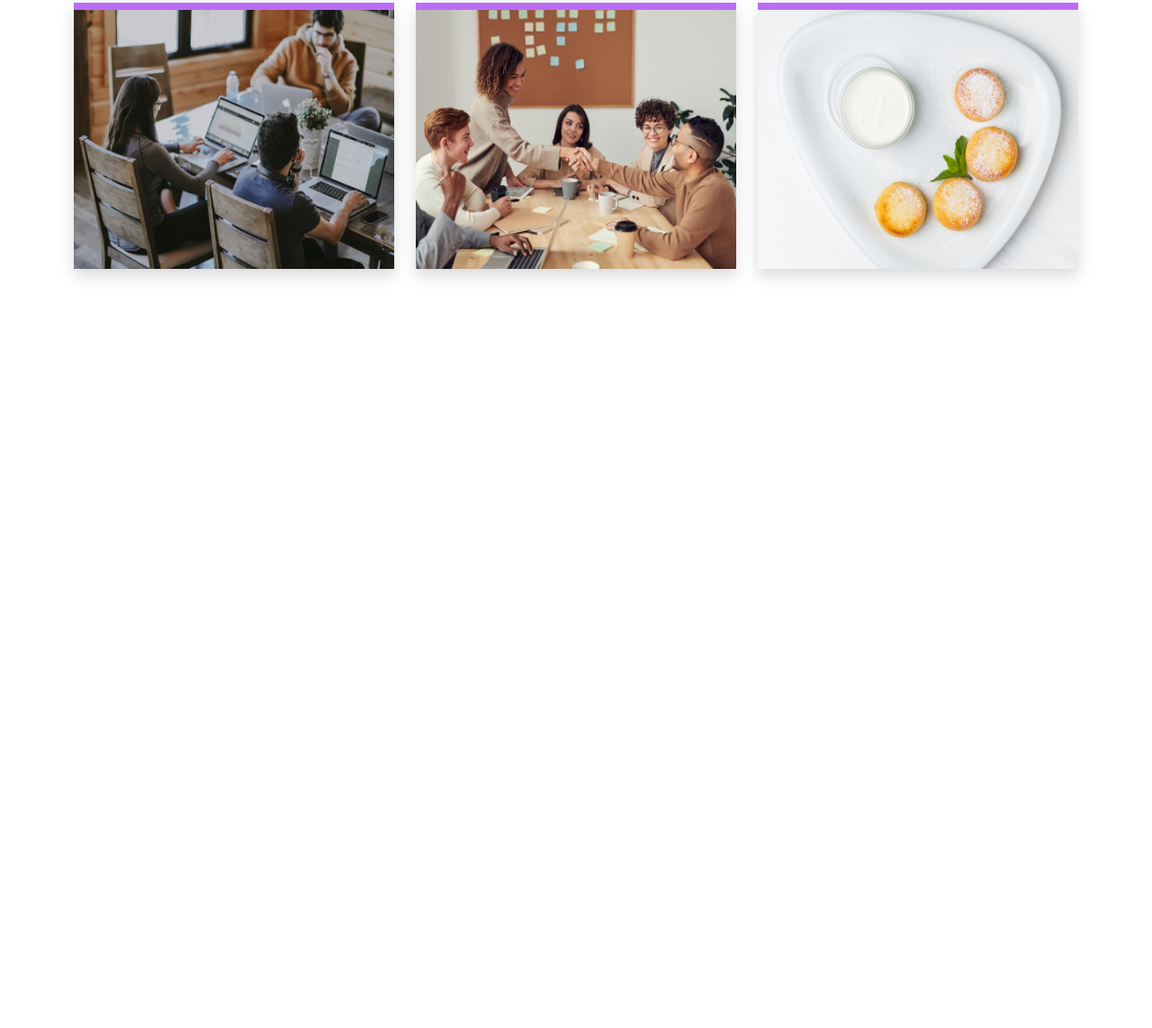
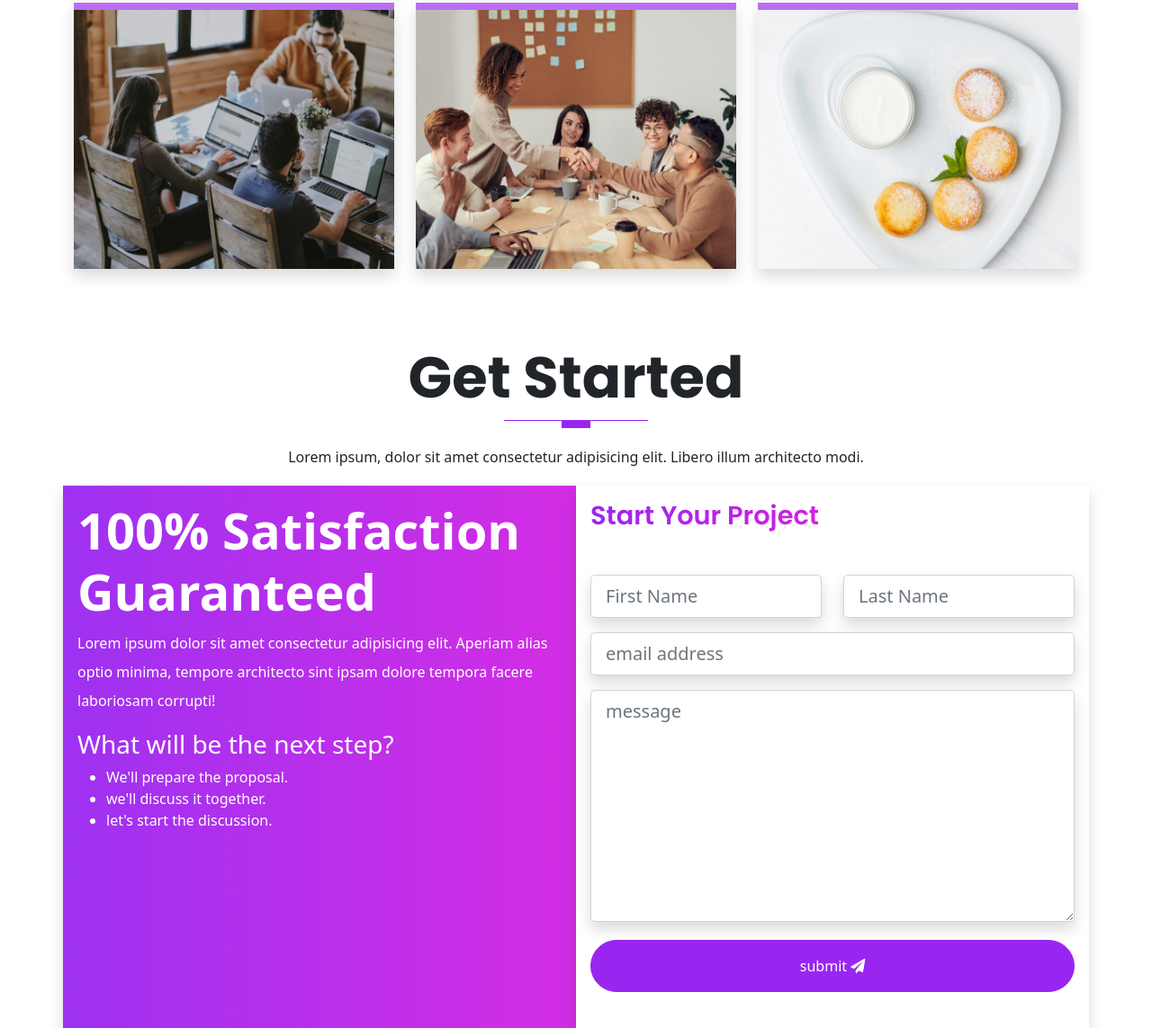
Before and after one commit to Jashwanth-Gowda-R/Bootstrap-5-portfolio-template, a website: page index.html in a window 1280 px wide. Shown: the part 6246-7389 px from the top of the page at 90% size. Before the commit the page ends 6628 px from the top, so only its background shows below. Drawn offline with Linux system fonts and the light colour scheme.

Commit message:
added structure for form section

```diff
--- a/index.html
+++ b/index.html
@@ -651,6 +651,68 @@
     </div>
   </section>
 
+  <!-- GET STARTED  -->
+  <section id="contact" class="get-started">
+    <div class="container">
+      <div class="row text-center">
+        <h1 class="display-3 fw-bold text-capitalize">Get started</h1>
+        <div class="heading-line"></div>
+        <p class="lh-lg">
+          Lorem ipsum, dolor sit amet consectetur adipisicing elit. Libero illum architecto modi.
+        </p>
+      </div>
+
+      <!-- START THE CTA CONTENT  -->
+      <div class="row text-white">
+        <div class="col-12 col-lg-6 gradient shadow p-3">
+          <div class="cta-info w-100">
+            <h4 class="display-4 fw-bold">100% Satisfaction Guaranteed</h4>
+            <p class="lh-lg">
+              Lorem ipsum dolor sit amet consectetur adipisicing elit. Aperiam alias optio minima, tempore architecto
+              sint ipsam dolore tempora facere laboriosam corrupti!
+            </p>
+            <h3 class="display-3--brief">What will be the next step?</h3>
+            <ul class="cta-info__list">
+              <li>We'll prepare the proposal.</li>
+              <li>we'll discuss it together.</li>
+              <li>let's start the discussion.</li>
+            </ul>
+          </div>
+        </div>
+        <div class="col-12 col-lg-6 bg-white shadow p-3">
+          <div class="form w-100 pb-2">
+            <h4 class="display-3--title mb-5">start your project</h4>
+            <form action="#" class="row">
+              <div class="col-lg-6 col-md mb-3">
+                <input type="text" placeholder="First Name" id="inputFirstName"
+                  class="shadow form-control form-control-lg">
+              </div>
+              <div class="col-lg-6 col-md mb-3">
+                <input type="text" placeholder="Last Name" id="inputLastName"
+                  class="shadow form-control form-control-lg">
+              </div>
+              <div class="col-lg-12 mb-3">
+                <input type="email" placeholder="email address" id="inputEmail"
+                  class="shadow form-control form-control-lg">
+              </div>
+              <div class="col-lg-12 mb-3">
+                <textarea name="message" placeholder="message" id="message" rows="8"
+                  class="shadow form-control form-control-lg"></textarea>
+              </div>
+              <div class="text-center d-grid mt-1">
+                <button type="button" class="btn btn-primary rounded-pill pt-3 pb-3">
+                  submit
+                  <i class="fas fa-paper-plane"></i>
+                </button>
+              </div>
+            </form>
+          </div>
+        </div>
+      </div>
+    </div>
+  </section>
+
+
 
   <!-- js code -->
   <script src="/assets/vendor/js/glightbox.min.js"></script>
```
